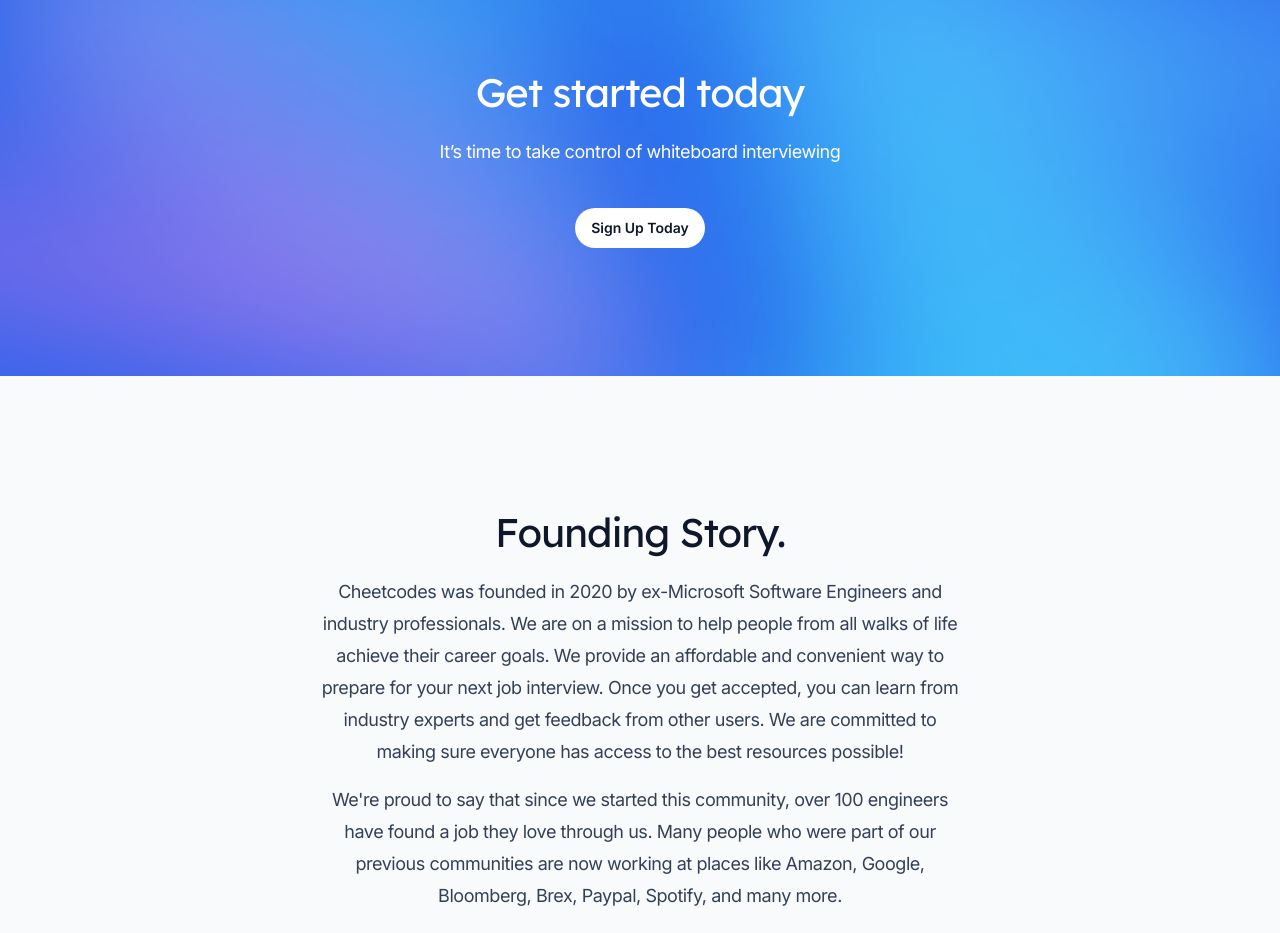
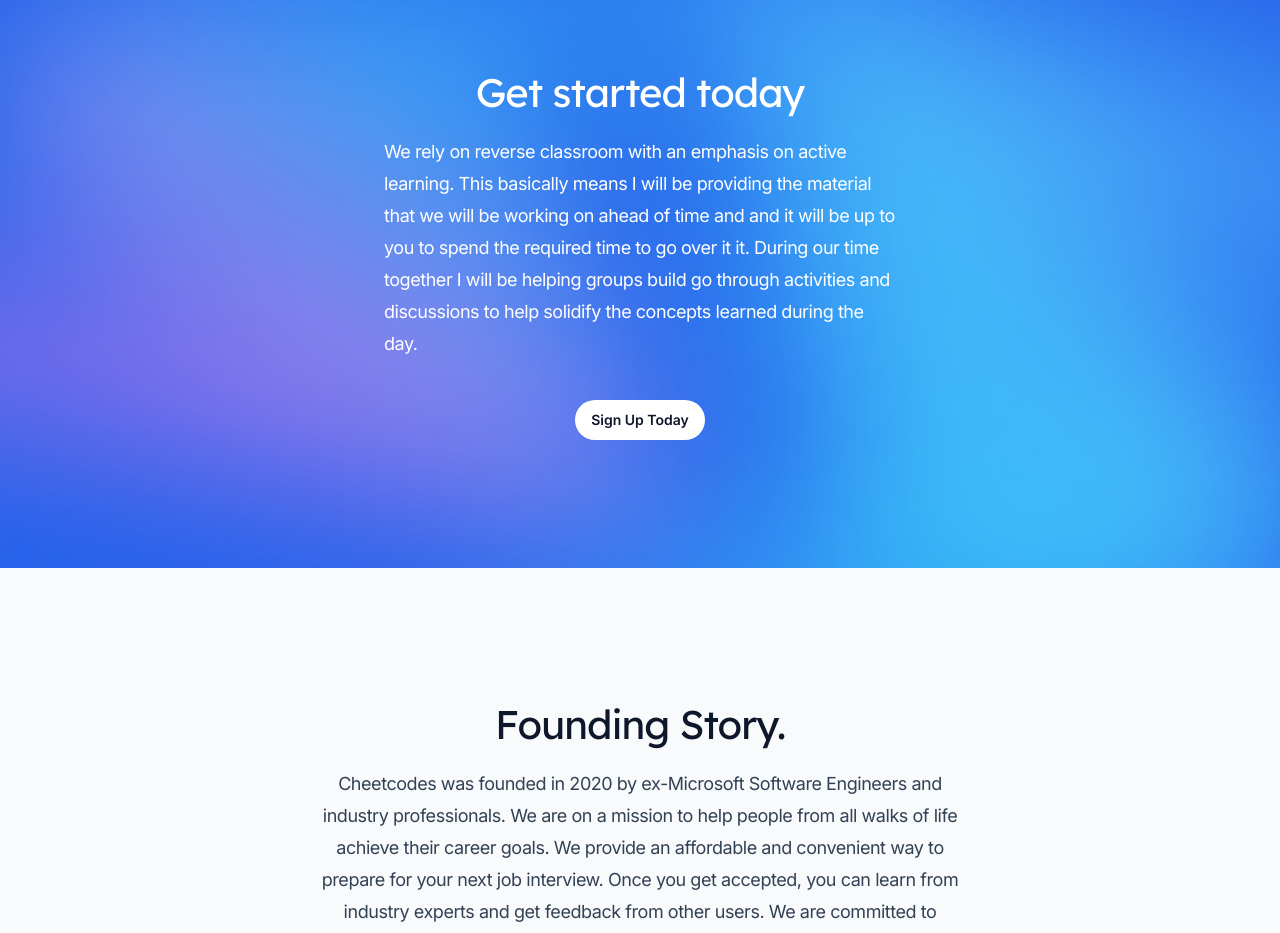
Before and after one commit to Cheetcoder/landing-page, a Next.js app: page / in a window 1280 px wide. Shown: the part 1960-2893 px from the top of the page. Built offline with nearby package versions, Linux system fonts and the light colour scheme.

Commit message:
Update CallToAction.jsx

```diff
--- a/src/components/CallToAction.jsx
+++ b/src/components/CallToAction.jsx
@@ -25,9 +25,15 @@
           <h2 className="font-display text-3xl tracking-tight text-white sm:text-4xl">
             Get started today
           </h2>
-          <p className="mt-4 text-lg tracking-tight text-white">
-            It’s time to take control of whiteboard interviewing
+          <p className="text-left mt-4 text-lg tracking-tight text-white">
+          We rely on reverse classroom with an emphasis on active learning.
+
+This basically means I will be providing the material that we will be working on ahead of time and and it will be up to you to spend the required time to go over it it.
+
+During our time together I will be helping groups build go through activities and discussions to help solidify the concepts learned during the day.
           </p>
+
+
           <ButtonLink href="https://docs.google.com/forms/d/13IUKfB9sJkypCWi-54Zj-htNBGBM71CVxjtfyxySSDk" color="white" className="mt-10">
             Sign Up Today
           </ButtonLink>
```
